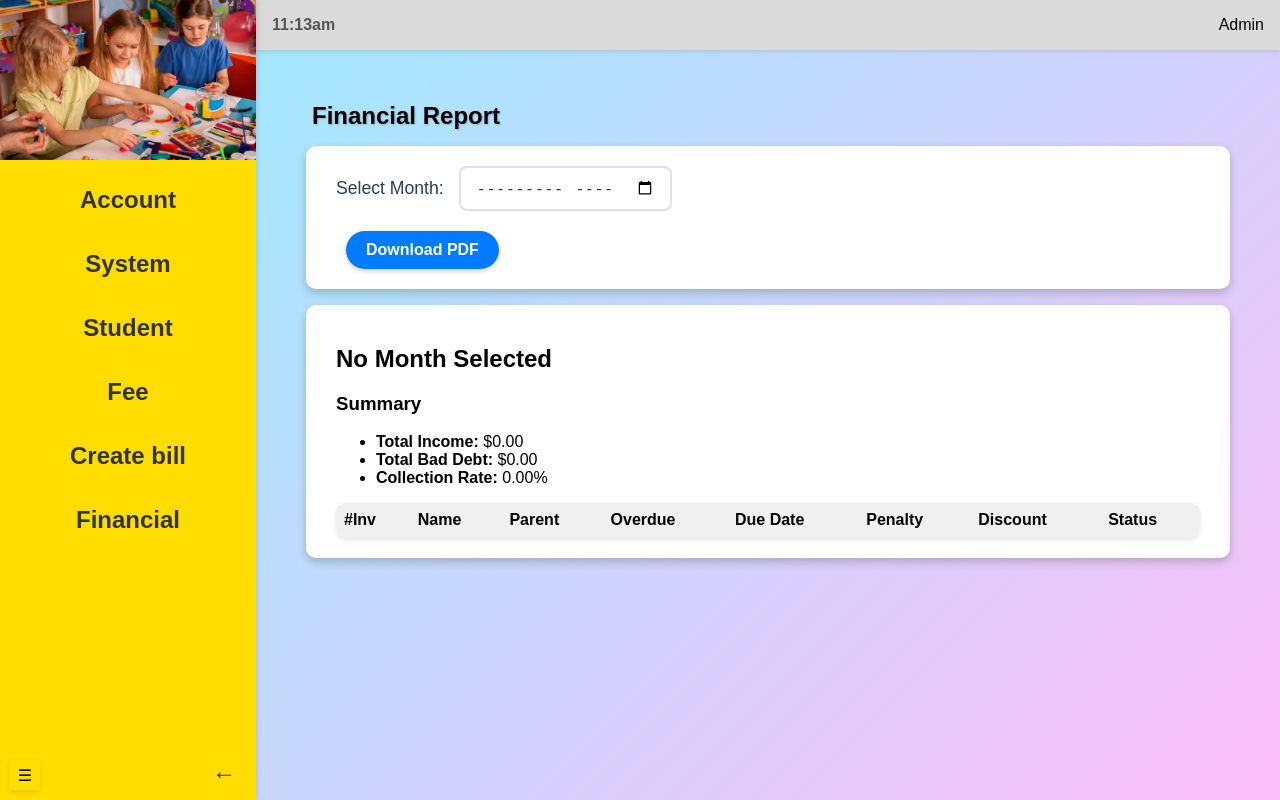
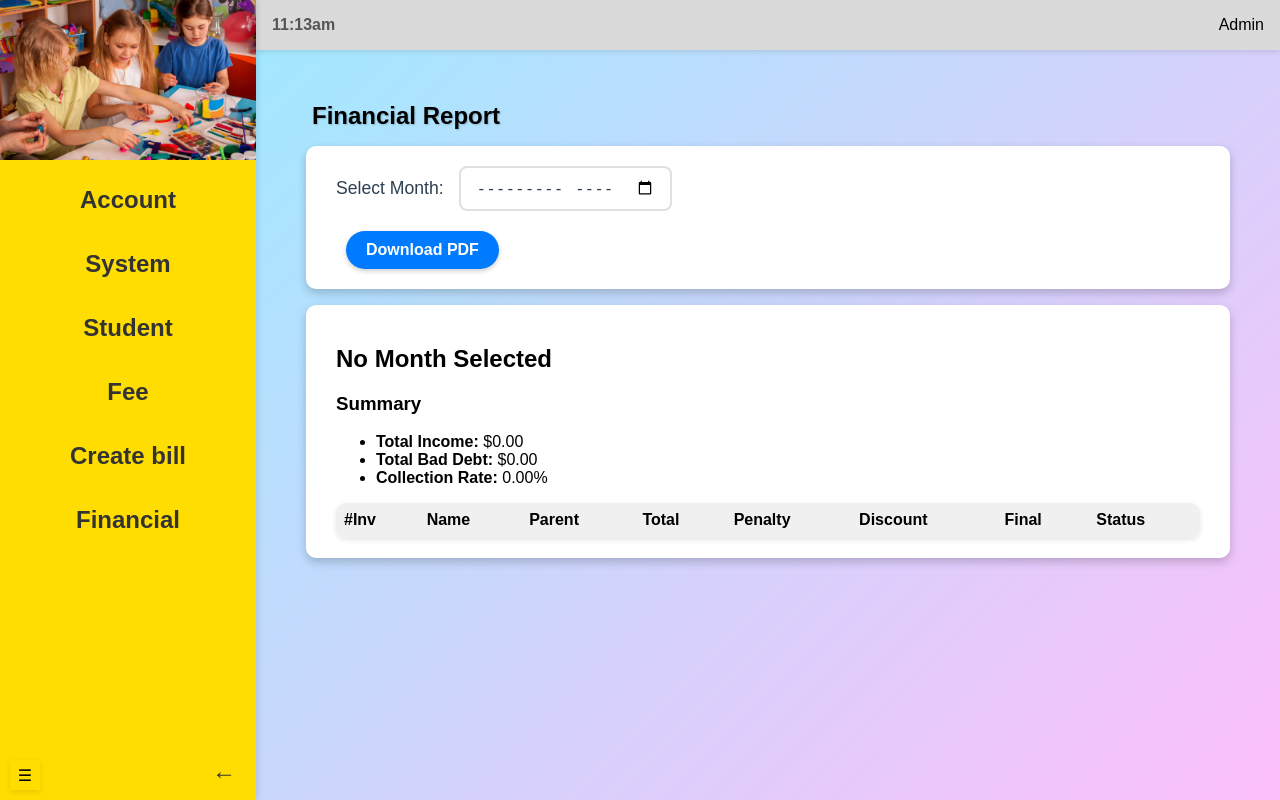
Before and after one commit to Sia139/soft-eng-assig, a Flask app: page /accountant/finReport in a window 1280 px wide. Run offline with Flask 3, Linux system fonts and the light colour scheme; a user stored in the database is signed in; lists and menus that the app fills with data are empty; some libraries are stand-ins or nearby versions.

Commit message:
update finReport.html

```diff
--- a/templates/finReport.html
+++ b/templates/finReport.html
@@ -53,10 +53,10 @@
                     <th>#Inv</th>
                     <th>Name</th>
                     <th>Parent</th>
-                    <th>Overdue</th>
-                    <th>Due Date</th>
+                    <th>Total</th>
                     <th>Penalty</th>
                     <th>Discount</th>
+                    <th>Final</th>
                     <th>Status</th>
                 </tr>
             </thead>
@@ -66,17 +66,14 @@
                 {% for invoice in invoices %}
                 <tr>
                     <td>
-                        <a href="{{ url_for('accountant.invoice_details', invoice_id=invoice.id) }}">{{ invoice.id
-                            }}</a>
+                        <a href="{{ url_for('accountant.invoice_details', invoice_id=invoice.id) }}">{{ invoice.id }}</a>
                     </td>
                     <td>{{ invoice.fees[0].student.name }}</td>
-                    <td>{{ invoice.fees[0].student.guardian.username if invoice.fees[0].student.guardian else 'No
-                        Guardian Assigned' }}</td>
-                    <td>{{ "%.2f"|format(invoice.total_amount - invoice.discount_amount + invoice.penalty_amount) }}
-                    </td>
-                    <td>{{ invoice.fees[0].due_date.strftime('%Y-%m-%d') }}</td>
+                    <td>{{ invoice.fees[0].student.guardian.username if invoice.fees[0].student.guardian else 'No Guardian Assigned' }}</td>
+                    <td>{{ "%.2f"|format(invoice.total_amount) }}</td>
                     <td>{{ "%.2f"|format(invoice.penalty_amount) }}</td>
                     <td>{{ "%.2f"|format(invoice.discount_amount) }}</td>
+                    <td>{{ "%.2f"|format(invoice.total_amount  - invoice.discount_amount + invoice.penalty_amount) }}</td>
                     <td>
                         <span class="status {% if invoice.fees[0].status == 'paid' %}paid{% else %}unpaid{% endif %}">
                             {{ invoice.fees[0].status | capitalize }}
```
